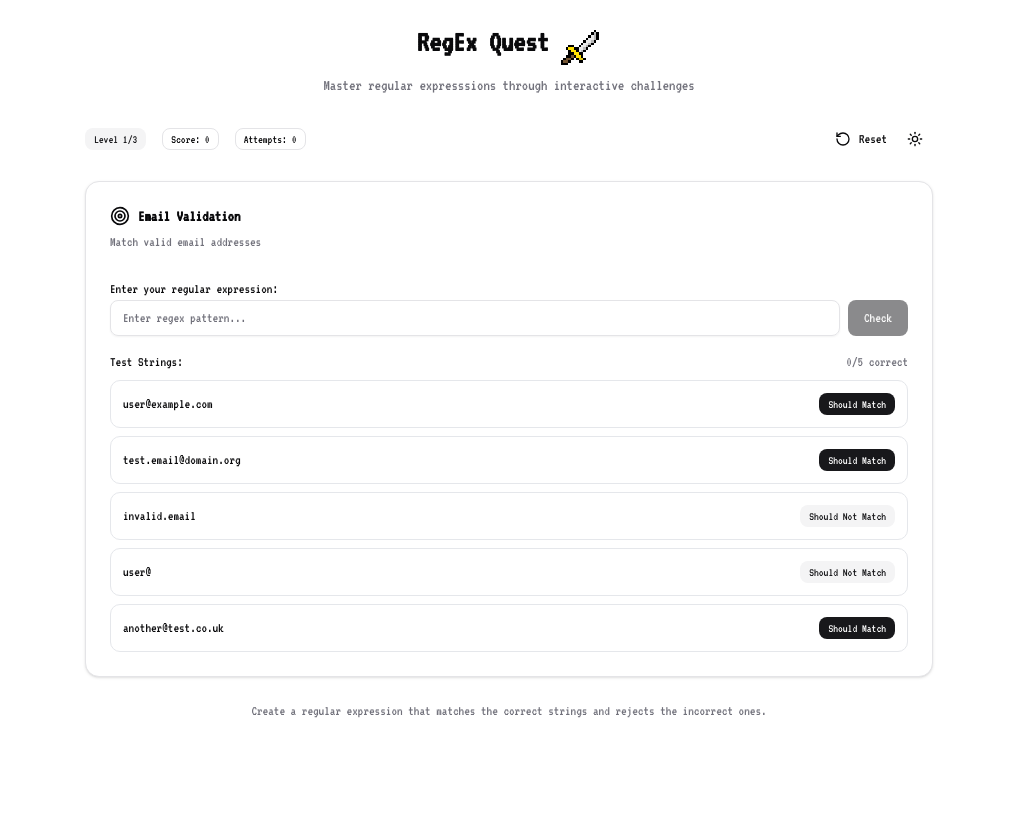
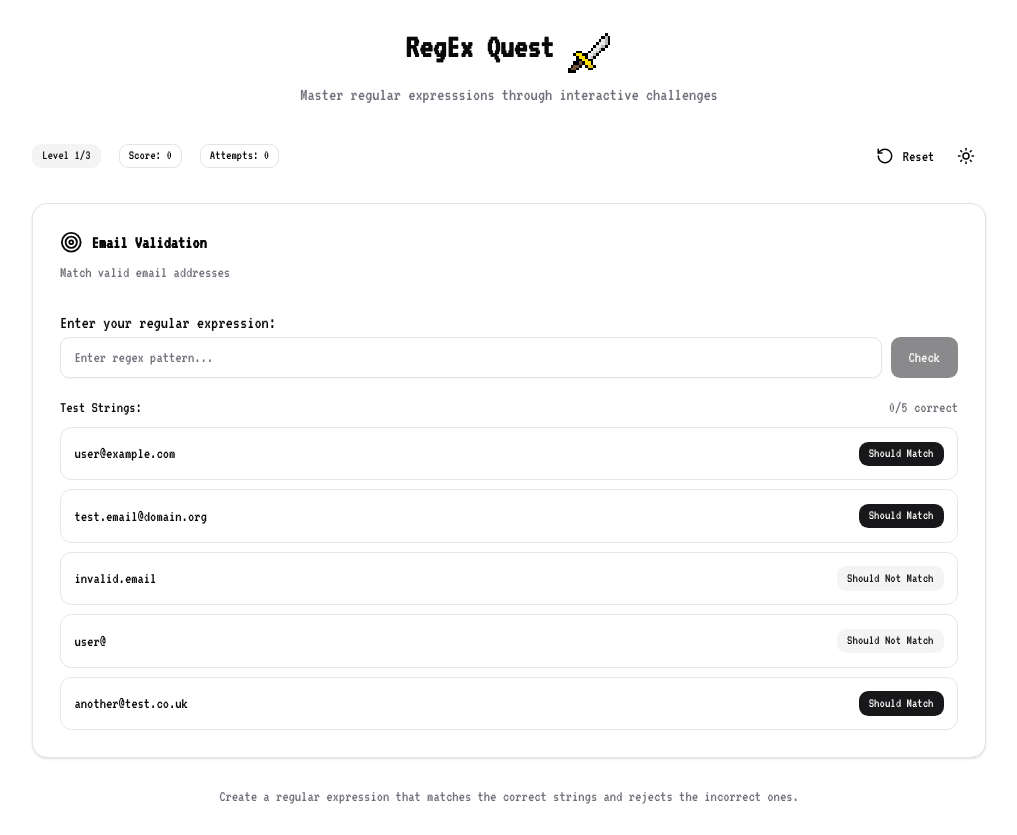
Before and after one commit to dytra/regex-quest, a Next.js app: page / in a window 1280 px wide. Shown: the whole page, without its empty margins (131-1148 px from the left). Before the commit the page ends 800 px from the top, so only its background shows below. Built offline with nearby package versions, Linux system fonts and the light colour scheme.

Commit message:
adjust font size of enter your regex input

```diff
--- a/src/app/globals.css
+++ b/src/app/globals.css
@@ -123,7 +123,9 @@
   }
 }
 
-
+html {
+  font-size:18px;
+}
 .image-crisp {
   image-rendering: pixelated;
   image-rendering: crisp-edges;
--- a/src/components/game.tsx
+++ b/src/components/game.tsx
@@ -178,7 +178,7 @@ export default function Game() {
         </CardHeader>
         <CardContent className="space-y-4">
           <div className="space-y-2">
-            <label htmlFor="regex" className="text-sm font-medium">
+            <label htmlFor="regex" className=" font-medium mb-1">
               Enter your regular expression:
             </label>
             <div className="flex gap-2">
```
